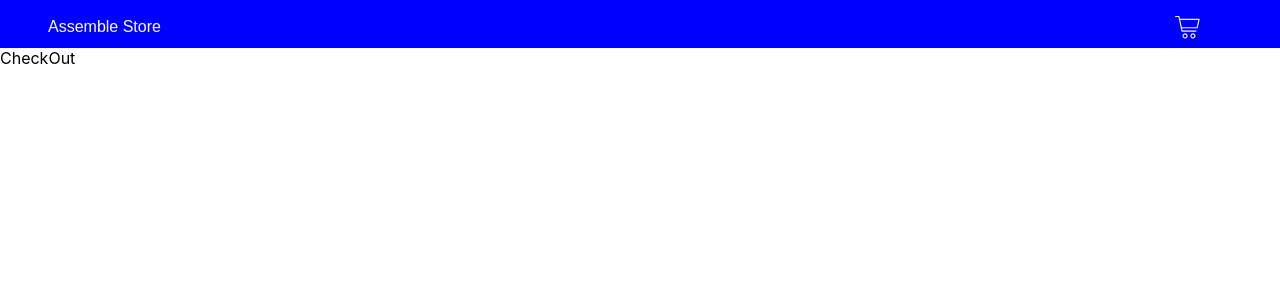
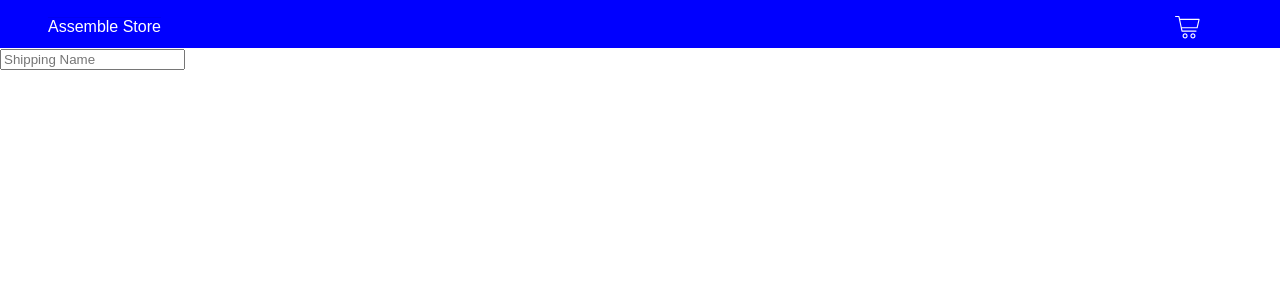
Before and after one commit to aramsay1026/checkout-app-public, a React (Create React App) app: page /check-out in a window 1280 px wide. Shown: the top 300 px of the page. Built offline with nearby package versions, Linux system fonts and the light colour scheme.

Commit message:
Adding ShippingAndBillingContext.tsx and providing getter/setter logic in routes/CheckOut.tsx

```diff
--- a/src/App.jsx
+++ b/src/App.jsx
@@ -4,6 +4,7 @@ import CheckOut from './routes/CheckOut';
 import OrderComplete from './routes/OrderComplete';
 import ReviewCart from './routes/ReviewCart';
 import CartContext, { defaultCart } from './CartContext';
+import ShippingAndBillingContext, { defaultShippingAndBilling } from './ShippingAndBillingContext';
 
 import {
   BrowserRouter as Router,
@@ -40,13 +41,20 @@ const CheckOutIcon = styled.i`
 
 export default function App() {
   const [cart, setCart] = useState(defaultCart);
+  const [shippingAndBilling, setShippingAndBilling] = useState(defaultShippingAndBilling);
 
   const cartContextValue = {
     cart,
     setCart
   };
 
+  const shippingAndBillingContextValue = {
+    shippingAndBilling,
+    setShippingAndBilling
+  };
+
   return (
+    <ShippingAndBillingContext.Provider value={shippingAndBillingContextValue}>
       <CartContext.Provider value={cartContextValue}>
         <Router>
           <div>
@@ -54,7 +62,7 @@ export default function App() {
               <Link to="/">
                 <NavTitle>Assemble Store</NavTitle>
               </Link>
-            <Link to="/check-out"> <CheckOutIcon></CheckOutIcon></Link>
+              <Link to="/"> <CheckOutIcon></CheckOutIcon></Link>
             </NavBar>
 
             {/* A <Switch> looks through its children <Route>s and
@@ -73,5 +81,6 @@ export default function App() {
           </div>
         </Router>
       </CartContext.Provider>
+    </ShippingAndBillingContext.Provider>
   );
 }
--- a/src/CartContext.tsx
+++ b/src/CartContext.tsx
@@ -20,7 +20,10 @@ const defaultCart: CartType = [
     { sku: 38094321, unitPrice: 12.0, name: "Blue socks", quantity: 4 }
 ];
 
-const CartContext = React.createContext(defaultCart);
+const CartContext = React.createContext({
+    cart: defaultCart,
+    setCart: (cart: CartType) => { }
+});
 
 export default CartContext;
 export type { Item, CartType, SetCartType, CartContextType };
--- /dev/null
+++ b/src/ShippingAndBillingContext.tsx
@@ -0,0 +1,45 @@
+import React from 'react';
+
+type AddressFieldType = 'name' | 'address1' | 'address2' | 'city' | 'state' | 'zip' | 'country';
+type AddressType = { [Key in AddressFieldType]: string };
+
+type ShippingAndBillingFieldType = 'shippingAddress' | 'billingAddress';
+type ShippingAndBillingType = { [Key in ShippingAndBillingFieldType]: AddressType };
+
+type SetShippingAndBillingType = (shippingAndBilling: ShippingAndBillingType) => void;
+type ShippingAndBillingContextType = {
+    shippingAndBilling: ShippingAndBillingType,
+    setShippingAndBilling: SetShippingAndBillingType,
+};
+
+const defaultAddress = {
+    name: '',
+    address1: '',
+    address2: '',
+    city: '',
+    state: '',
+    zip: '',
+    country: '',
+};
+
+function copyAddress(address: AddressType): AddressType {
+    return Object.assign({}, address);
+}
+
+const defaultShippingAndBilling: ShippingAndBillingType = {
+    shippingAddress: copyAddress(defaultAddress),
+    billingAddress: copyAddress(defaultAddress),
+};
+
+function copyShippingAndBilling(shippingAndBilling: ShippingAndBillingType): ShippingAndBillingType {
+    return Object.assign({}, shippingAndBilling);
+}
+
+const ShippingAndBillingContext = React.createContext({
+    shippingAndBilling: defaultShippingAndBilling,
+    setShippingAndBilling: (cart: SetShippingAndBillingType) => { }
+});
+
+export default ShippingAndBillingContext;
+export type { AddressFieldType, AddressType, ShippingAndBillingFieldType, ShippingAndBillingType, SetShippingAndBillingType, ShippingAndBillingContextType };
+export { defaultShippingAndBilling, copyAddress, copyShippingAndBilling };
--- a/src/routes/CheckOut.tsx
+++ b/src/routes/CheckOut.tsx
@@ -1,10 +1,56 @@
 import React from "react";
-import styled from 'styled-components'
+import styled from 'styled-components';
+import ShippingAndBillingContext, {
+    AddressFieldType,
+    ShippingAndBillingFieldType,
+    copyAddress,
+    copyShippingAndBilling
+} from '../ShippingAndBillingContext';
+
+const FormField = styled.input`
+`;
 
 export default function CheckOut() {
     return (
-        <div>
-            CheckOut
-        </div>
+        <ShippingAndBillingContext.Consumer>
+            {(shippingAndBillingContextValue: any) => {
+                const { shippingAndBilling, setShippingAndBilling } = shippingAndBillingContextValue;
+
+                function changeNestedAddressFieldFactoryFactory(addressType: ShippingAndBillingFieldType) {
+                    return function changeAddressFieldFactory(fieldName: AddressFieldType) {
+                        return function changeAddressField(event: React.ChangeEvent<HTMLInputElement>) {
+                            const nextShippingAndBilling = copyShippingAndBilling(shippingAndBilling);
+                            const nextAddress = copyAddress(nextShippingAndBilling[addressType]);
+                            nextAddress[fieldName] = event.target.value;
+                            nextShippingAndBilling[addressType] = nextAddress;
+                            setShippingAndBilling(nextShippingAndBilling);
+                        };
+                    };
+                }
+
+                function getNestedAddressFieldValueFactoryFactory(addressType: ShippingAndBillingFieldType) {
+                    return function getAddressFieldValueFactory(fieldName: AddressFieldType) {
+                        return shippingAndBilling[addressType][fieldName];
+                    }
+                }
+
+                const changeShippingAddressFieldFactory = changeNestedAddressFieldFactoryFactory('shippingAddress');
+                const changeBillingAddressFieldFactory = changeNestedAddressFieldFactoryFactory('billingAddress');
+
+                const getShippingAddressFieldFactory = getNestedAddressFieldValueFactoryFactory('shippingAddress');
+                const getBillingAddressFieldFactory = getNestedAddressFieldValueFactoryFactory('billingAddress');
+
+                return (
+                    <div>
+                        <FormField
+                            type="text"
+                            placeholder="Shipping Name"
+                            value={getShippingAddressFieldFactory('name')}
+                            onChange={changeShippingAddressFieldFactory('name')}
+                        />
+                    </div>
+                );
+            }}
+        </ShippingAndBillingContext.Consumer>
     );
 }
--- a/src/routes/ReviewCart.tsx
+++ b/src/routes/ReviewCart.tsx
@@ -2,6 +2,12 @@ import React from "react";
 import styled from 'styled-components'
 import CartContext from '../CartContext';
 import type { Item } from '../CartContext';
+import {
+    BrowserRouter as Router,
+    Switch,
+    Route,
+    Link
+} from "react-router-dom";
 
 const ProductPicture = styled.span`
     height: 183px;
@@ -40,6 +46,10 @@ const CartLabelText = styled.span`
     color: gray;
 `;
 
+const CheckoutButton = styled.button`
+    color: gray;
+`;
+
 type ChangeProductCountType = (item: Item, newCount: number) => void;
 type ProductQuantityProps = {
     item: Item,
@@ -74,13 +84,11 @@ function productItem(props: Item, changeProductCount: ChangeProductCountType) {
             <td>{props.sku}</td>
             <td><ProductQuantity item={props} changeProductCount={changeProductCount} /></td>
             <td>${props.unitPrice}</td>
-
         </tr>
     )
 }
 
 export default function ReviewCart() {
-
     return (
         <CartContext.Consumer>
             {(cartContextValue: any) => {
@@ -99,6 +107,7 @@ export default function ReviewCart() {
                 };
 
                 return (
+                    <div>
                         <table>
                             <tr>
                                 <th>Your Cart</th>
@@ -107,6 +116,10 @@ export default function ReviewCart() {
                             </tr>
                             {cart.map((item: Item) => productItem(item, changeProductCount))}
                         </table>
+                        <Link to="/check-out">
+                            <CheckoutButton> Proceed To Checkout</CheckoutButton>
+                        </Link>
+                    </div>
                 );
             }}
         </CartContext.Consumer>
```
Lines whose indentation alone changed are shown as unchanged.
